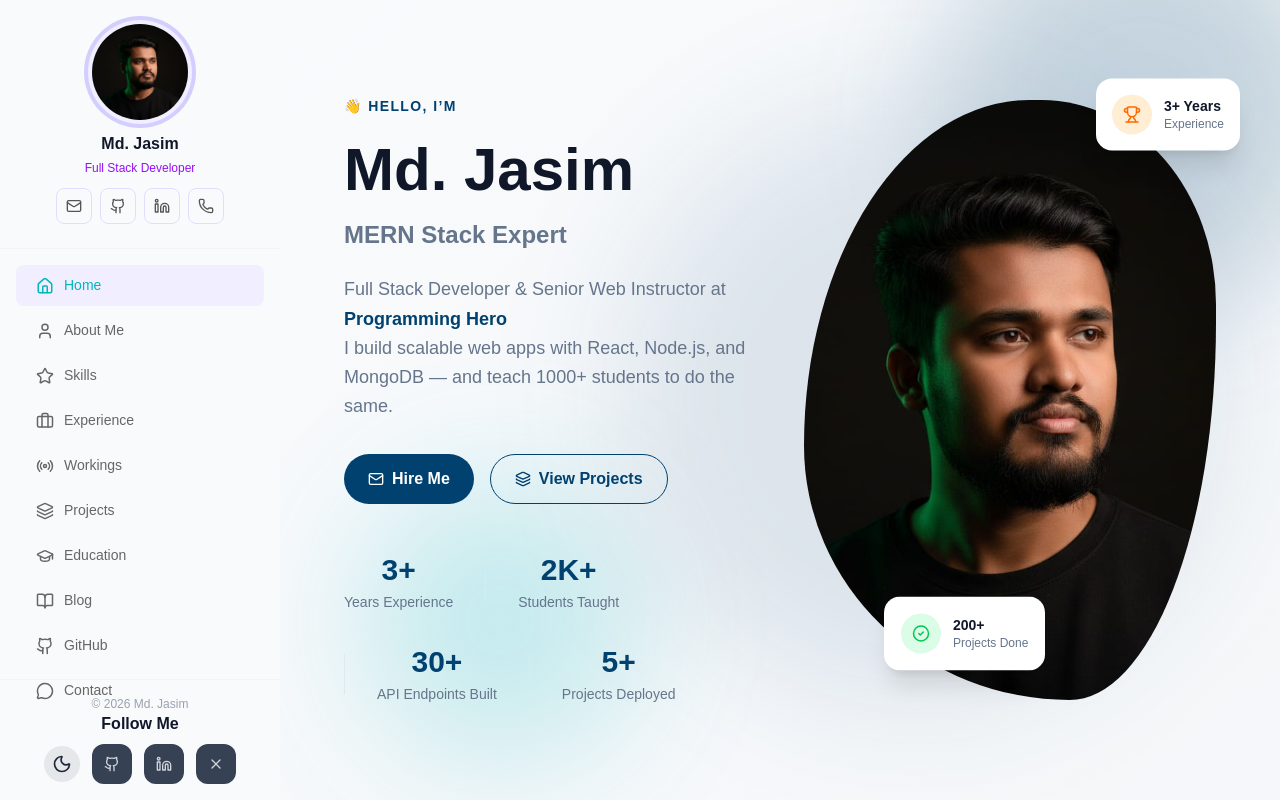
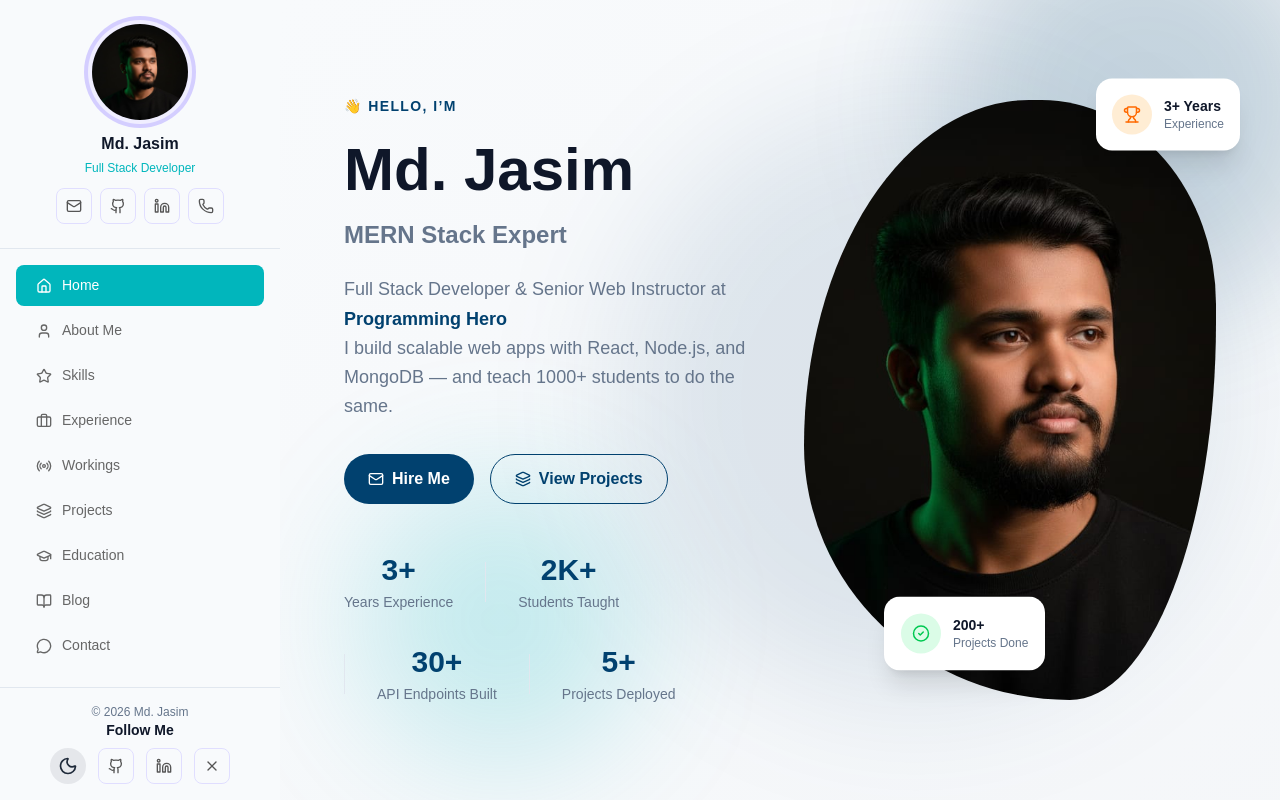
Before and after one commit to ismailjosim/portfolio-v2.0, a Next.js app: page / in a window 1280 px wide. Shown: the top 800 px of the page. Built offline with nearby package versions, Linux system fonts and the light colour scheme.

Commit message:
fix: update sidebar and contact section styles for improved consistency and layout

```diff
--- a/src/app/globals.css
+++ b/src/app/globals.css
@@ -325,8 +325,8 @@ h5 {
 
 .nav-link:hover,
 .nav-link.active {
-  background: var(--nav-hover-bg);
-  color: var(--accent);
+  background: var(--accent);
+  color: var(--accent-foreground);
 }
 
 /* Skill pill */
--- a/src/components/Sidebar.tsx
+++ b/src/components/Sidebar.tsx
@@ -10,13 +10,12 @@ import {
 	Layers,
 	GraduationCap,
 	BookOpen,
-	Github,
 	MessageCircle,
 	Mail,
 	Phone,
 	Linkedin,
 	X,
-	Icon,
+	Github,
 } from 'lucide-react'
 import ThemeToggle from './ui/ThemeToggle'
 import Image from 'next/image'
@@ -30,7 +29,6 @@ const navItems = [
 	{ id: 'projects', label: 'Projects', icon: Layers },
 	{ id: 'education', label: 'Education', icon: GraduationCap },
 	{ id: 'blog', label: 'Blog', icon: BookOpen },
-	{ id: 'github', label: 'GitHub', icon: Github },
 	{ id: 'contact', label: 'Contact', icon: MessageCircle },
 ]
 
@@ -39,6 +37,7 @@ const socialLinks = [
 	{ href: 'https://linkedin.com/in/ismailjosim', icon: Linkedin },
 	{ href: 'https://twitter.com/ismailjosim', icon: X },
 ]
+
 export default function Sidebar() {
 	const [active, setActive] = useState('hero')
 
@@ -60,7 +59,6 @@ export default function Sidebar() {
 		const el = document.getElementById(id)
 		if (!el) return
 		window.scrollTo({ top: el.offsetTop, behavior: 'smooth' })
-		// Close sidebar on mobile
 		const sidebar = document.getElementById('sidebar')
 		const overlay = document.getElementById('sidebar-overlay')
 		sidebar?.classList.remove('open')
@@ -70,14 +68,14 @@ export default function Sidebar() {
 	return (
 		<aside id='sidebar' className='relative'>
 			{/* Profile */}
-			<div className='p-6 text-center border-b border-gray-100'>
+			<div className='p-6 text-center border-b border-border'>
 				<div className='relative inline-block mb-3'>
 					<div
 						className='w-24 h-24 rounded-full avatar-ring mx-auto flex items-center justify-center text-3xl font-bold text-white select-none overflow-hidden'
 						style={{ fontFamily: "'Cabinet Grotesk', sans-serif" }}
 					>
 						<Image
-							className='w-full h-full object-cover '
+							className='w-full h-full object-cover'
 							alt='JASIM'
 							src={'/person.jpeg'}
 							width={500}
@@ -86,12 +84,12 @@ export default function Sidebar() {
 					</div>
 				</div>
 				<h3
-					className='font-bold text-gray-900 text-base'
+					className='font-bold text-foreground text-base'
 					style={{ fontFamily: "'Cabinet Grotesk', sans-serif" }}
 				>
 					Md. Jasim
 				</h3>
-				<p className='text-xs text-purple-600 font-medium mt-1'>
+				<p className='text-xs text-accent font-medium mt-1'>
 					Full Stack Developer
 				</p>
 				<div className='flex justify-center gap-2 mt-3'>
@@ -134,23 +132,22 @@ export default function Sidebar() {
 						className={`nav-link w-full text-left ${active === id ? 'active' : ''}`}
 						onClick={() => scrollToSection(id)}
 					>
-						<Icon className='w-4.5 h-4.5 shrink-0' />
+						<Icon className='w-4 h-4 shrink-0' />
 						{label}
 					</button>
 				))}
 			</nav>
 
 			{/* Footer */}
-			<div className='p-4 border-t border-gray-100 mt-2 absolute left-0 w-full bottom-0 flex justify-center items-center'>
+			<div className='p-4 border-t border-border mt-2 absolute left-0 w-full bottom-0 flex justify-center items-center'>
 				<div>
 					<div className='text-center mb-2'>
-						<p className='text-xs text-gray-400 text-center'>
+						<p className='text-xs text-muted-foreground text-center'>
 							© 2026 Md. Jasim
 						</p>
-						<h4 className='font-semibold'>Follow Me</h4>
+						<h4 className='font-semibold text-foreground text-sm'>Follow Me</h4>
 					</div>
 					<div className='flex justify-center items-center gap-3'>
-						{/* theme switcher */}
 						<ThemeToggle />
 						{socialLinks.map(({ href, icon: Icon }) => (
 							<a
@@ -158,7 +155,7 @@ export default function Sidebar() {
 								href={href}
 								target='_blank'
 								rel='noreferrer'
-								className='w-10 h-10 rounded-lg bg-gray-700 dark:bg-gray-200 flex items-center justify-center text-gray-300 dark:text-gray-700 hover:bg-purple-600 hover:text-white transition-all duration-300'
+								className='social-btn'
 							>
 								<Icon className='w-4 h-4' />
 							</a>
--- a/src/components/sections/ContactSection.tsx
+++ b/src/components/sections/ContactSection.tsx
@@ -78,8 +78,11 @@ export default function ContactSection() {
 		'w-full px-4 py-3 bg-card border border-border rounded-lg focus:outline-none focus:border-accent focus:ring-2 focus:ring-accent/20 transition-all text-foreground placeholder:text-muted-foreground'
 
 	return (
-		<section id='contact' className='bg-background h-screen'>
-			<div className='container mx-auto max-w-5xl'>
+		<section
+			id='contact'
+			className='bg-background h--[80vh] pb-20 flex items-center'
+		>
+			<div className='container mx-auto max-w-7xl'>
 				<FadeUp>
 					<div className='text-center mb-16'>
 						<p className='section-label'>Get in Touch</p>
@@ -90,7 +93,7 @@ export default function ContactSection() {
 					</div>
 				</FadeUp>
 
-				<div className='grid md:grid-cols-3 gap-12 mb-16'>
+				<div className='grid md:grid-cols-3 gap-12'>
 					{/* Left: Info */}
 					<FadeUp delay={100}>
 						<p className='text-muted-foreground mb-8 leading-relaxed text-justify text-base'>
--- a/src/components/sections/GitHubSection.tsx
+++ b/src/components/sections/GitHubSection.tsx
@@ -4,8 +4,8 @@ import FadeUp from '../ui/FadeUp'
 export default function GitHubSection() {
 	return (
 		<section
-			id='github'
-			className='bg-background flex justify-center items-center py-40'
+			id='contact'
+			className='bg-background flex justify-center items-center py-20'
 		>
 			<div className='container mx-auto'>
 				<FadeUp>
```
